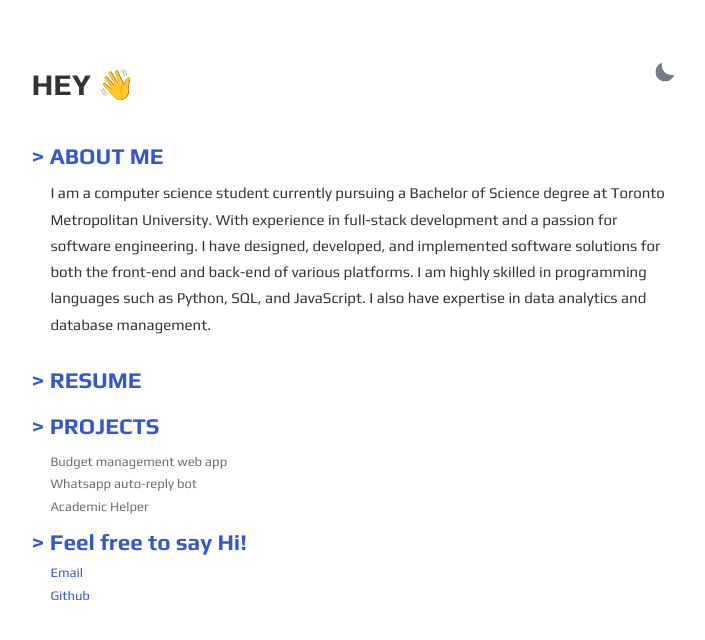
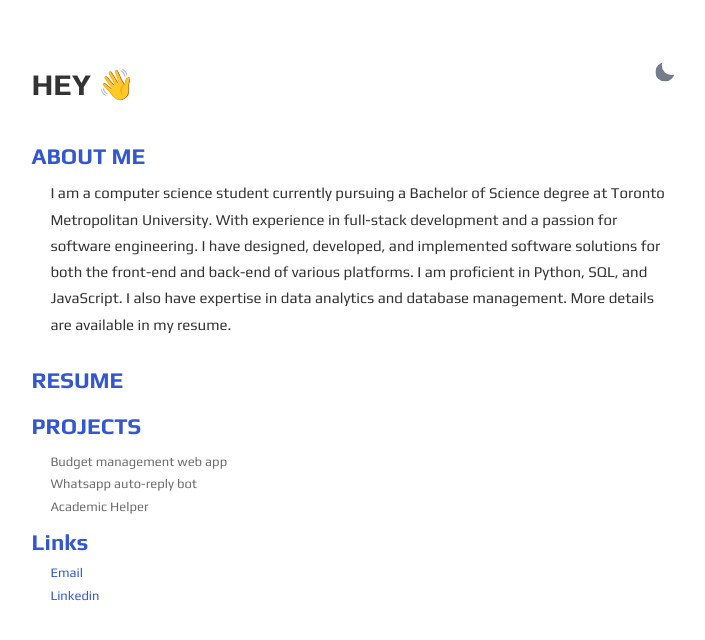
Before and after one commit to ax00z/ax00z.github.io, a Jekyll site: the page built from index.md, in a window 1280 px wide. Shown: the top 640 px of the page, without its empty margins (286-991 px from the left). Built offline with Jekyll 4.4.1, drawn with Linux system fonts in a browser that asks for light colours.

Commit message:
Update index.md

```diff
--- a/index.md
+++ b/index.md
@@ -11,7 +11,7 @@ layout: default
     </div>
 
     <div class="head">
-        <p><a><strong>> ABOUT ME </strong></a></p>
+        <p><a><strong>ABOUT ME</strong></a></p>
     </div>
 
     <div class="bio">
@@ -19,8 +19,8 @@ layout: default
         <p> I am a computer science student currently pursuing a Bachelor of Science degree at Toronto Metropolitan University. With experience in
 		full-stack development and a passion for software engineering.
 		I have designed, developed, and implemented software solutions for both the front-end and back-end of various platforms. I am
-		highly skilled in programming languages such as Python, SQL, and JavaScript. I also have expertise in data analytics and database
-		management.
+		proficient in Python, SQL, and JavaScript. I also have expertise in data analytics and database
+		management. More details are available in my resume.
         </p>
     </div>
 
@@ -29,7 +29,7 @@ layout: default
         <resume>
         <strong>
             <a href="">
-                > RESUME </a></strong>
+                RESUME</a></strong>
         </resume>
 
     </div>
@@ -38,7 +38,7 @@ layout: default
         <p><strong>
         <a href="https://github.com/ax00z?tab=repositories">
 
-            > PROJECTS </a></strong>
+        PROJECTS </a></strong>
         </p>
 
     </div>
@@ -70,19 +70,19 @@ layout: default
 
 
     <div class="head">
-        <p><a><strong>> Feel free to say Hi! </strong></a></p>
+        <p><a><strong>Links</strong></a></p>
         <contacts>
             <p>
-                <a href="aranjbar@ryerson.ca">
+                <a href="a77ranjbar@gmail.com">
                 Email </a>
             </p>
         </contacts>
 
-        <contacts>
+	    <contacts>
 
             <p>
-                <a href="https://github.com/ax00z">
-                Github </a>
+                <a href="https://www.linkedin.com/in/amir-ranjbar/">
+                Linkedin </a>
             </p>
 
 
```
